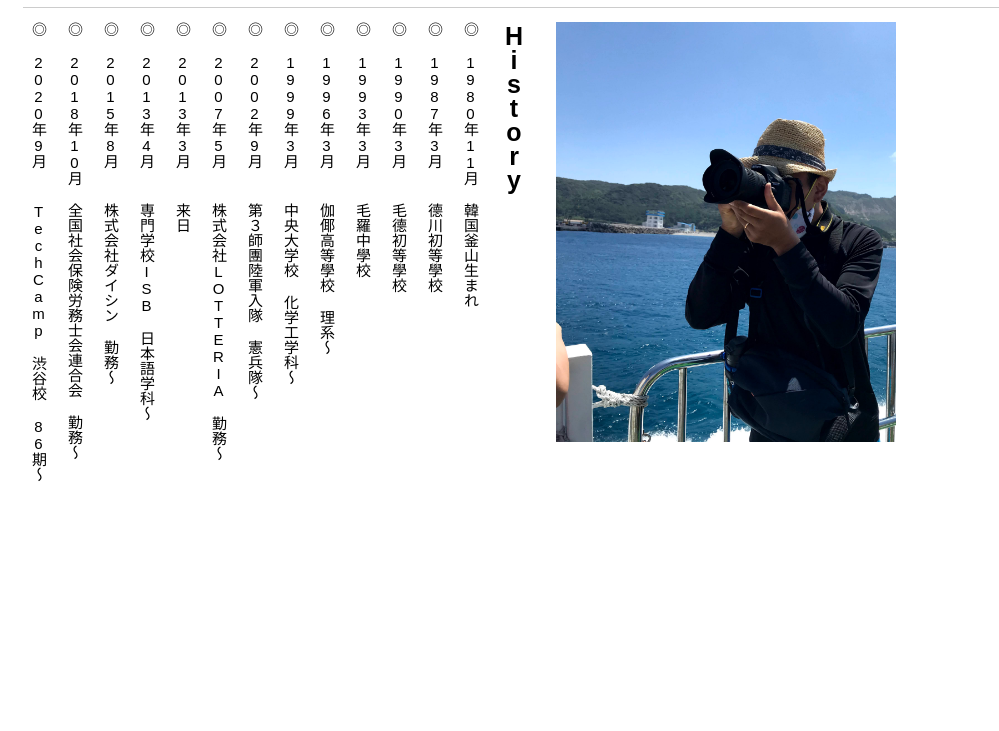
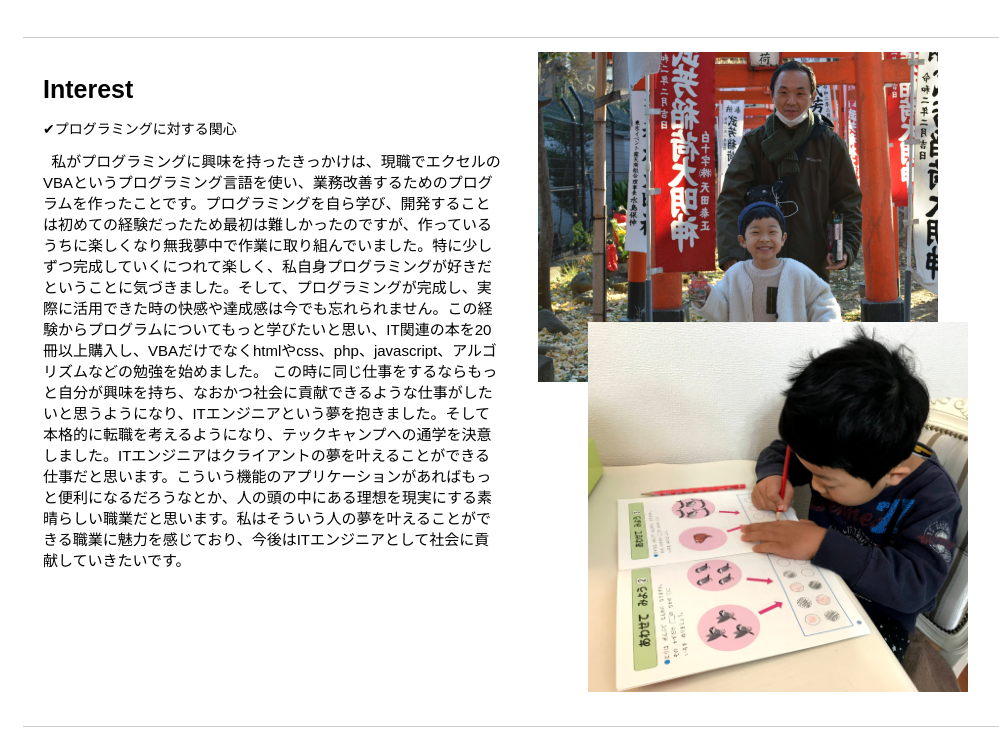
Before and after one commit to redrabbit1104/homepage, a plain HTML site: page profile/profile-index.html in a window 1280 px wide. Shown: the part 1853-2584 px from the top of the page, without its empty margins (7-1006 px from the left). Before the commit the page ends 2335 px from the top, so only its background shows below. Drawn offline with Linux system fonts and the light colour scheme.

Commit message:
modify-profile-index

```diff
--- a/assets/css/profile-index.css
+++ b/assets/css/profile-index.css
@@ -80,12 +80,18 @@ header {
   line-height: 20px;
 }
 
+.interest_for_engineer_text {
+  margin-bottom: 5px;
+  line-height: 20px;
+}
+
 li {
   list-style: none;
   margin-bottom: 15px;
 }
 
-.hobby {
+.hobby,
+.interest {
   display: grid;
   grid-template-columns: 0.8fr 1.2fr;
   grid-template-rows: 0.3fr 1.7fr;
@@ -93,20 +99,34 @@ li {
   column-gap: 5px;
   grid-row-gap: 5px;
   row-gap: 5px;
-  height: 500px;
+  height: 530px;
 }
 
-.hobby_name {
+.interest {
+  display: grid;
+  grid-template-columns: 0.8fr 1.2fr;
+  grid-template-rows: 0.3fr 1.7fr;
+  grid-column-gap: 5px;
+  column-gap: 5px;
+  grid-row-gap: 5px;
+  row-gap: 5px;
+  height: 660px;
+}
+
+.hobby_name,
+.interest_name {
   padding-left: 50px;
 }
 
-.hobby_name h1 {
+.hobby_name h1,
+.interest_name h1 {
   font-size: 25px;
   padding-bottom: 15px;
   padding-top: 25px;
 }
 
-.hobby_info_wrapper {
+.hobby_info_wrapper,
+.interest_info_wrapper {
   padding-left: 50px;
 }
 
@@ -130,6 +150,16 @@ p {
   width: 400px;
 }
 
+.interest_photo {
+  grid-column: 2/3;
+  grid-row: 1/3;
+  background-image: url("../img/DSC_8088.JPG");
+  background-size: cover;
+  height: 330px;
+  width: 400px;
+  margin-left: 30px;
+}
+
 .hobby_photo_second {
   grid-column: 2/3;
   grid-row: 2/3;
@@ -138,6 +168,17 @@ p {
   margin-top: 140px;
   margin-left: 50px;
   height: 270px;
+  width: 380px;
+}
+
+.interest_photo_second {
+  grid-column: 2/3;
+  grid-row: 2/3;
+  background-image: url("../img/IMG_2761.jpg");
+  background-size: cover;
+  margin-top: 200px;
+  margin-left: 80px;
+  height: 370px;
   width: 380px;
 }
 
--- a/profile/profile-index.html
+++ b/profile/profile-index.html
@@ -128,6 +128,28 @@
 
     <hr style="width:85vw; margin-left:30px">
 
+    <div class="interest_wrapper">
+        <section class="interest">
+            <div class="interest_name">
+                <h1>Interest</h1>
+            </div>
+            <div class="interest_info_wrapper">
+                <div class="interest_info">
+                    <ul>
+                        <li>✔︎<span class="interest_text">プログラミングに対する関心</span><br><br>
+                            <p>&nbsp;&nbsp;私がプログラミングに興味を持ったきっかけは、現職でエクセルのVBAというプログラミング言語を使い、業務改善するためのプログラムを作ったことです。プログラミングを自ら学び、開発することは初めての経験だったため最初は難しかったのですが、作っているうちに楽しくなり無我夢中で作業に取り組んでいました。特に少しずつ完成していくにつれて楽しく、私自身プログラミングが好きだということに気づきました。そして、プログラミングが完成し、実際に活用できた時の快感や達成感は今でも忘れられません。この経験からプログラムについてもっと学びたいと思い、IT関連の本を20冊以上購入し、VBAだけでなくhtmlやcss、php、javascript、アルゴリズムなどの勉強を始めました。
+                                この時に同じ仕事をするならもっと自分が興味を持ち、なおかつ社会に貢献できるような仕事がしたいと思うようになり、ITエンジニアという夢を抱きました。そして本格的に転職を考えるようになり、テックキャンプへの通学を決意しました。ITエンジニアはクライアントの夢を叶えることができる仕事だと思います。こういう機能のアプリケーションがあればもっと便利になるだろうなとか、人の頭の中にある理想を現実にする素晴らしい職業だと思います。私はそういう人の夢を叶えることができる職業に魅力を感じており、今後はITエンジニアとして社会に貢献していきたいです。
+                            </p>
+                    </ul>
+                </div>
+            </div>
+            <figure class="interest_photo"></figure>
+            <figure class="interest_photo_second"></figure>
+        </section>
+    </div>
+
+    <hr style="width:85vw; margin-left:30px">
+
     <div class="profile_history_wrapper">
         <section class="history">
             <div class="history_wrapper">
```
Also changed, not shown: assets/img/DSC_8088.JPG (added), assets/img/IMG_2761.jpg (added).
